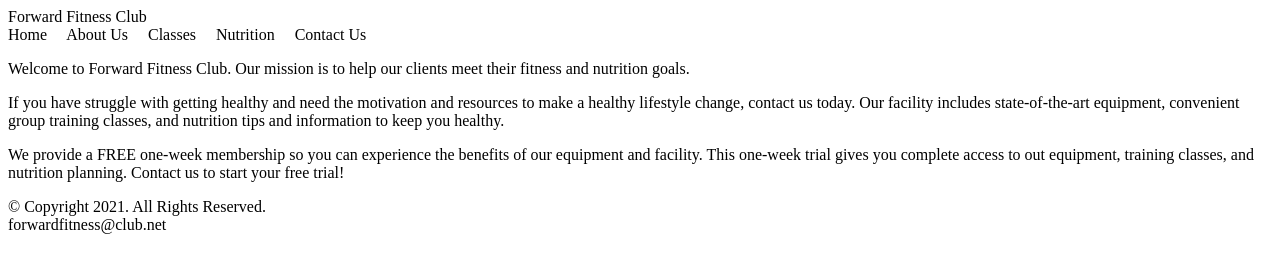
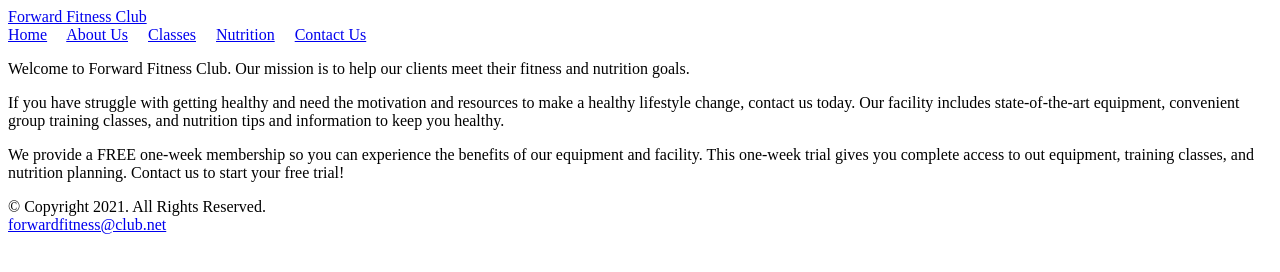
Before and after one commit to Shimazaky80/fitness, a plain HTML site: page fitness/index.html in a window 1280 px wide. Drawn offline with Linux system fonts and the light colour scheme.

Commit message:
Added links
Added relative links to the website template
Added relative hyperlinks to the website template, in the navigation area and add an image in the header area that displays the club’s logo

--> Added relative links to the nav area
--> Added email Link to the emaill address in the footer area

****************************************************************************************************************************************************
Home page relative links
--> Added relative links to the navigation area of the home page to link to the home, About Us, Classes, Nutrition, and Contact Us pages
--> Added email Link to the emaill address in the footer area

```diff
--- a/fitness/index.html
+++ b/fitness/index.html
@@ -1,6 +1,8 @@
 <!DOCTYPE html>
-<!-- This website template was created by:
-    Jose Sonhy
+<!-- Document:      index.html
+    Purpose:        Showing introductory content
+    Created by:     Jose Sonhy
+    Date created:   26/08/2021
 -->
 <html lang="en">
   <head>
@@ -11,12 +13,17 @@
   </head>
   <body>
     <!-- Use the header area for the website name or logo -->
-    <header>Forward Fitness Club</header>
+    <header>
+      <a href="index.html">Forward Fitness Club</a>
+    </header>
 
     <!-- Use the nav area to add hyperlinks to other pages within the website -->
     <nav>
-      Home &nbsp; &nbsp; About Us &nbsp; &nbsp; Classes &nbsp; &nbsp; Nutrition
-      &nbsp; &nbsp; Contact Us
+      <a href="index.html">Home</a> &nbsp; &nbsp;
+      <a href="about.html">About Us</a> &nbsp; &nbsp;
+      <a href="class.html">Classes</a> &nbsp; &nbsp;
+      <a href="nutrition.html">Nutrition</a> &nbsp; &nbsp;
+      <a href="contact.html">Contact Us</a>
     </nav>
 
     <!-- Use the main area to add the main content of the webpage -->
@@ -44,7 +51,7 @@
     <!-- Use the footer area to add webpage footer content-->
     <footer>
       &copy; Copyright 2021. All Rights Reserved. <br />
-      forwardfitness@club.net
+      <a href="mailto:forwardfitness@club.net">forwardfitness@club.net</a>
     </footer>
   </body>
 </html>
```
Also changed, not shown: fitness/template/fitness.html (+9 -4 lines), fitness/template/template02.html (added, +37 -0 lines).
